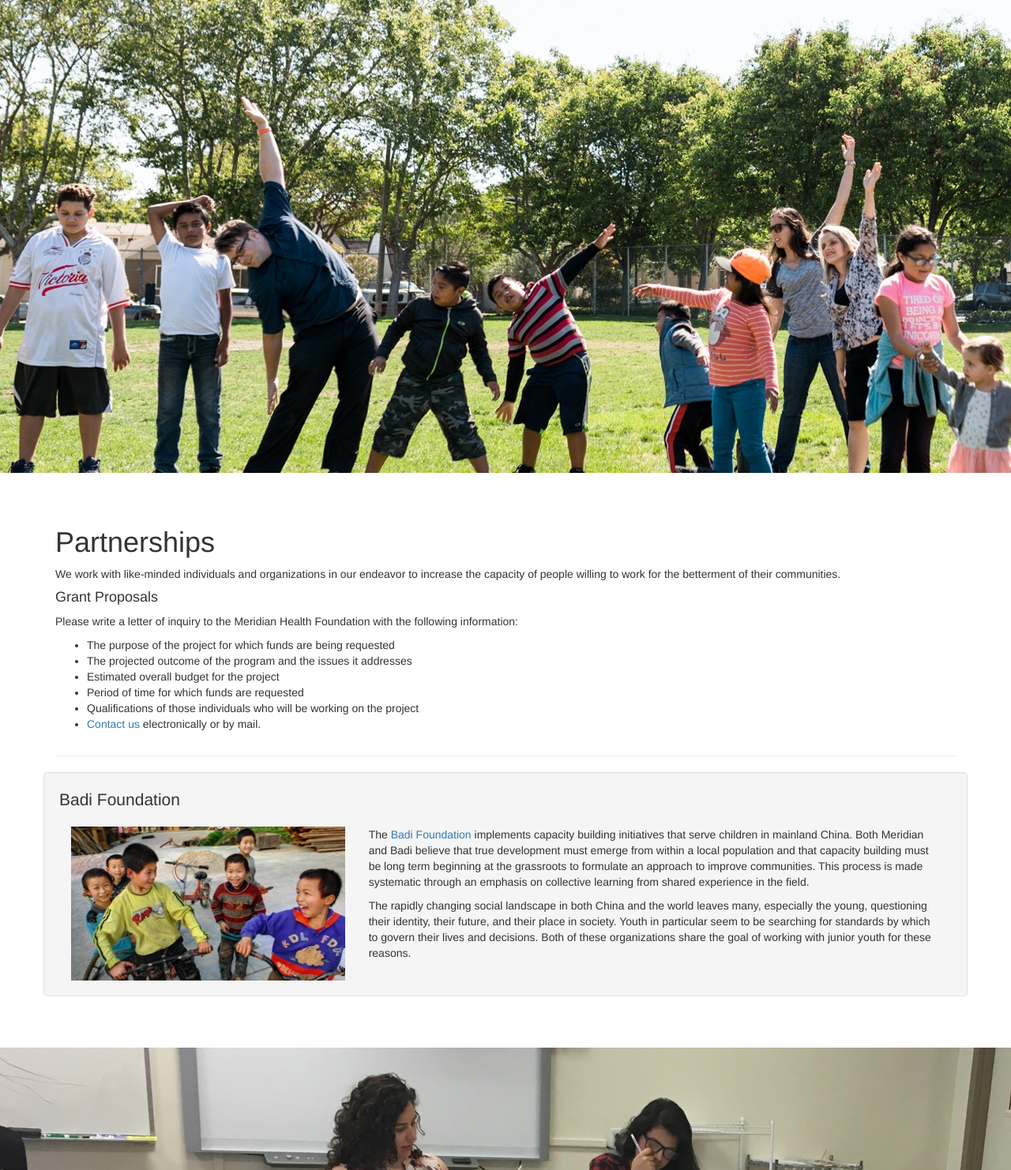
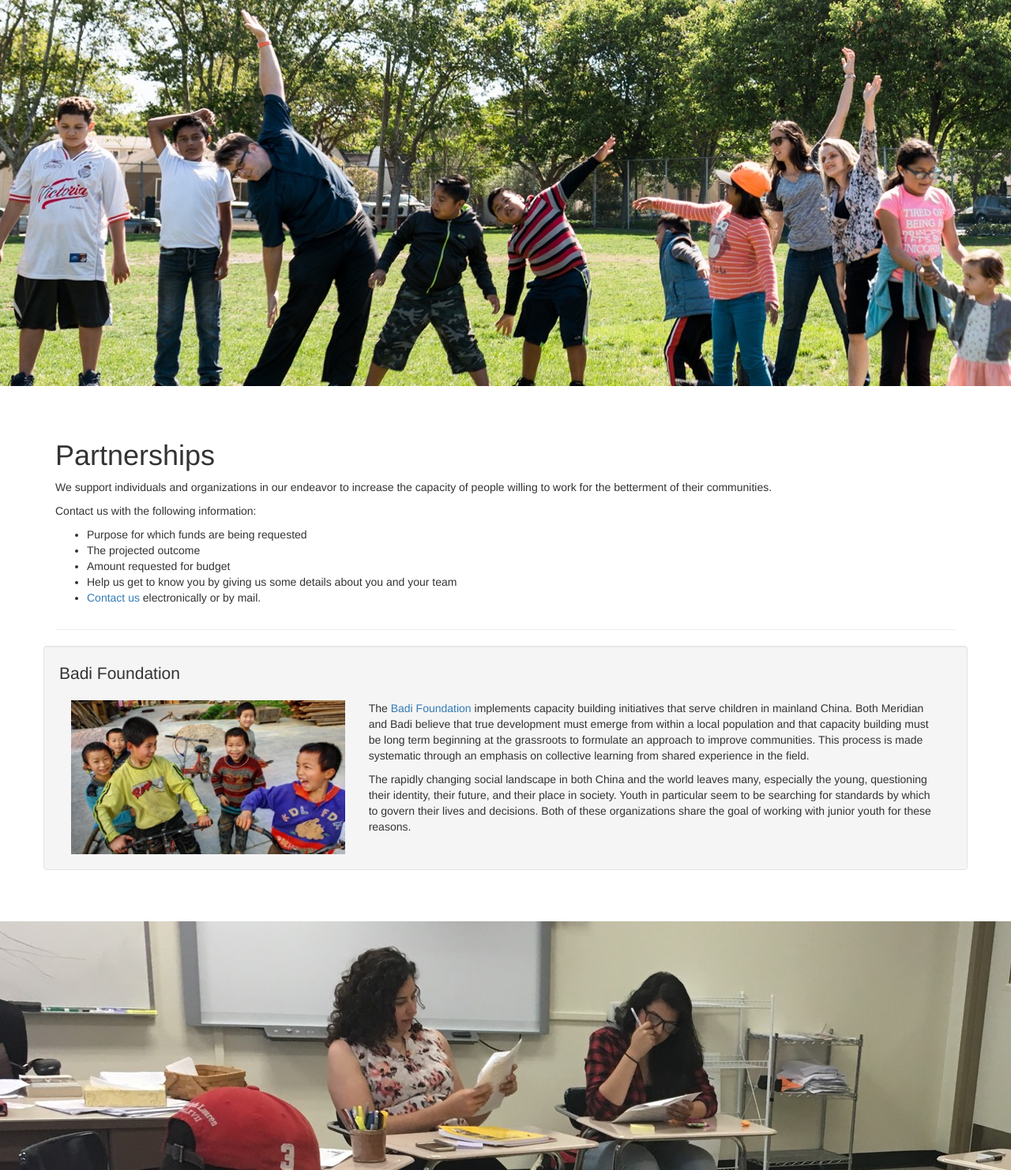
Before and after one commit to cskevint/meridian, a PHP site: page /?message=thanks in a window 1280 px wide. Shown: the part 3353-4835 px from the top of the page at 79% size. Run offline with PHP 8.4, Linux system fonts and the light colour scheme; some libraries are stand-ins or nearby versions.

Commit message:
updated parternships text, added James Tan

```diff
--- a/index.php
+++ b/index.php
@@ -86,10 +86,10 @@
     <div class="container" style="margin-bottom:45px;padding-top: 48px;">
         <h1>Programs</h1>
         <div class="row">
-            <div class="col-lg-8">
+            <div class="col-lg-12">
                 <?php include 'pages/programs.php'; ?>
             </div>
-            <div class="col-lg-4">
+            <!-- <div class="col-lg-4">
                 <div class="bg-primary" style="padding: 12px;color: white;">
                     <h3 class="text-center">Get Involved</h4>
                     <div style="margin:6px;">
@@ -112,7 +112,7 @@
                         <em>* We will never share your information with third parties.</em>
                     </div>
                 </div>
-            </div>
+            </div> -->
         </div>
         <hr>
         <div class="row">
@@ -312,7 +312,7 @@
             </div>
         </div>
         <div class="row">
-            <div class="col-lg-6 text-center">
+            <div class="col-lg-4 text-center">
                 <img src="small/Deanne-LaRue.jpg" class="img-circle"/>
 
                 <h2>
@@ -328,7 +328,7 @@
                     </small>
                 </p> -->
             </div>
-            <div class="col-lg-6 text-center">
+            <div class="col-lg-4 text-center">
                 <img src="small/Kevin-Trotter.jpg" class="img-circle"/>
 
                 <h2>
@@ -345,6 +345,22 @@
                 </p> -->
             </div>
 
+            <div class="col-lg-4 text-center">
+                <img src="small/James-Tan.jpg" class="img-circle"/>
+
+                <h2>
+                    James Tan
+                </h2>
+				<h4>
+					Member
+				</h4>
+
+<!--                <p class="text-left">
+                    <small>
+                        <php include 'pages/board_kevin.php'; ?>
+                    </small>
+                </p> -->
+            </div>
         </div>
     </div>
 </div>
--- a/pages/partnerships.php
+++ b/pages/partnerships.php
@@ -1,29 +1,13 @@
 <p>
-    We work with like-minded individuals and organizations in our endeavor to increase the capacity of people willing to work for the betterment of their communities.
+    We support individuals and organizations in our endeavor to increase the capacity of people willing to work for the betterment of their communities.
 </p>
-<h4>
-    Grant Proposals
-</h4>
 <p>
-    Please write a letter of inquiry to the Meridian Health Foundation with the following information:
+    Contact us with the following information:
 </p>
 <ul>
-    <li>
-        The purpose of the project for which funds are being requested
-    </li>
-    <li>
-        The projected outcome of the program and the issues it addresses
-    </li>
-    <li>
-        Estimated overall budget for the project
-    </li>
-    <li>
-        Period of time for which funds are requested
-    </li>
-    <li>
-        Qualifications of those individuals who will be working on the project
-    </li>
-    <li>
-        <a href="#contact">Contact us</a> electronically or by mail.
-    </li>
+    <li>Purpose for which funds are being requested</li>
+    <li>The projected outcome</li>
+    <li>Amount requested for budget </li>
+    <li>Help us get to know you by giving us some details about you and your team</li>
+    <li><a href="#contact">Contact us</a> electronically or by mail.</li>
 </ul>
```
Also changed, not shown: small/James-Tan.jpg (added), small/Kevin-Trotter.jpg.
